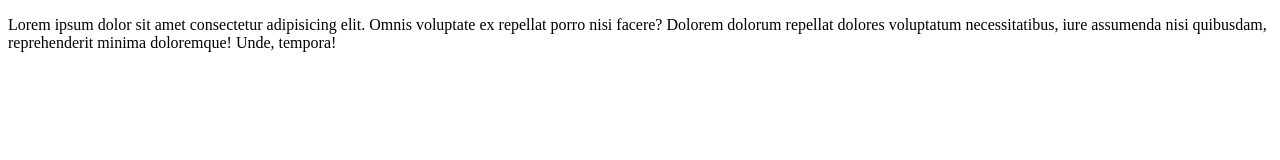
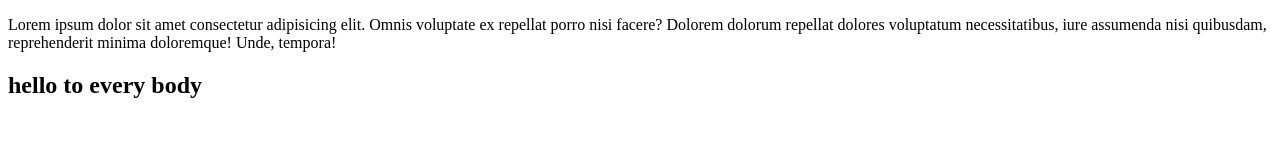
Before and after one commit to kibriawork34/code_test, a plain HTML site: page index.html in a window 1280 px wide. Drawn offline with Linux system fonts and the light colour scheme.

Commit message:
added all

```diff
--- a/index.html
+++ b/index.html
@@ -8,5 +8,6 @@
 </head>
 <body>
     <p>Lorem ipsum dolor sit amet consectetur adipisicing elit. Omnis voluptate ex repellat porro nisi facere? Dolorem dolorum repellat dolores voluptatum necessitatibus, iure assumenda nisi quibusdam, reprehenderit minima doloremque! Unde, tempora!</p>
+<h2>hello to every body</h2>
 </body>
 </html>
```
Also changed, not shown: kib.css (added).
